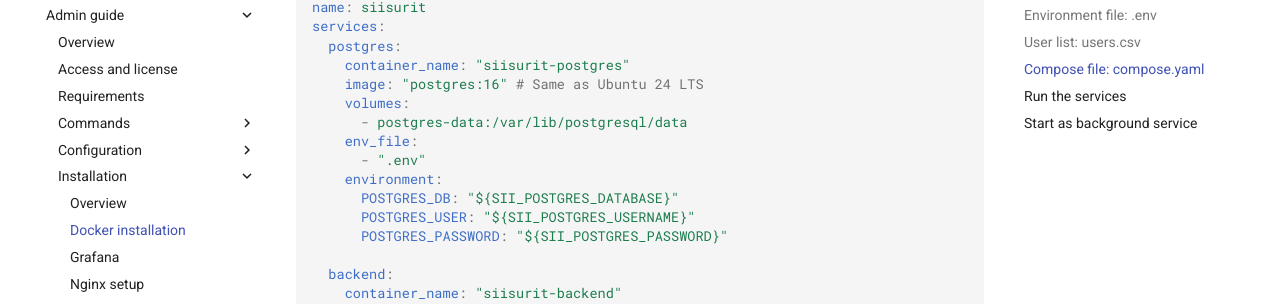
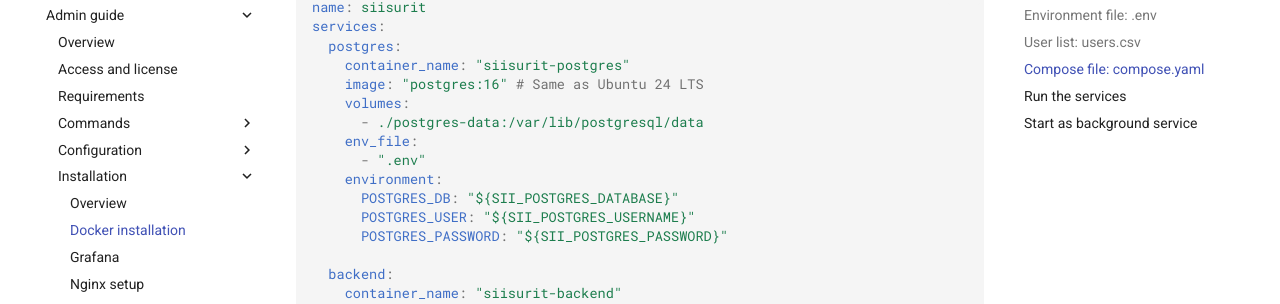
Before and after one commit to siisurit/siisurit_guide, an MkDocs documentation site: the page built from guide/admin/installation/docker.md, in a window 1280 px wide and 900 px high, scrolled down 2454 px. Shown: the part 147-451 px from the top of the window. Built offline with MkDocs 1.6.1 and Material for MkDocs 9.7.7, drawn with Linux system fonts in a browser that asks for light colours; comment, search, counter and statistics services are not loaded.

```diff
--- a/guide/admin/installation/docker.md
+++ b/guide/admin/installation/docker.md
@@ -105,7 +105,7 @@ services:
     container_name: "siisurit-postgres"
     image: "postgres:16" # Same as Ubuntu 24 LTS
     volumes:
-      - postgres-data:/var/lib/postgresql/data
+      - ./postgres-data:/var/lib/postgresql/data
     env_file:
       - ".env"
     environment:
```
